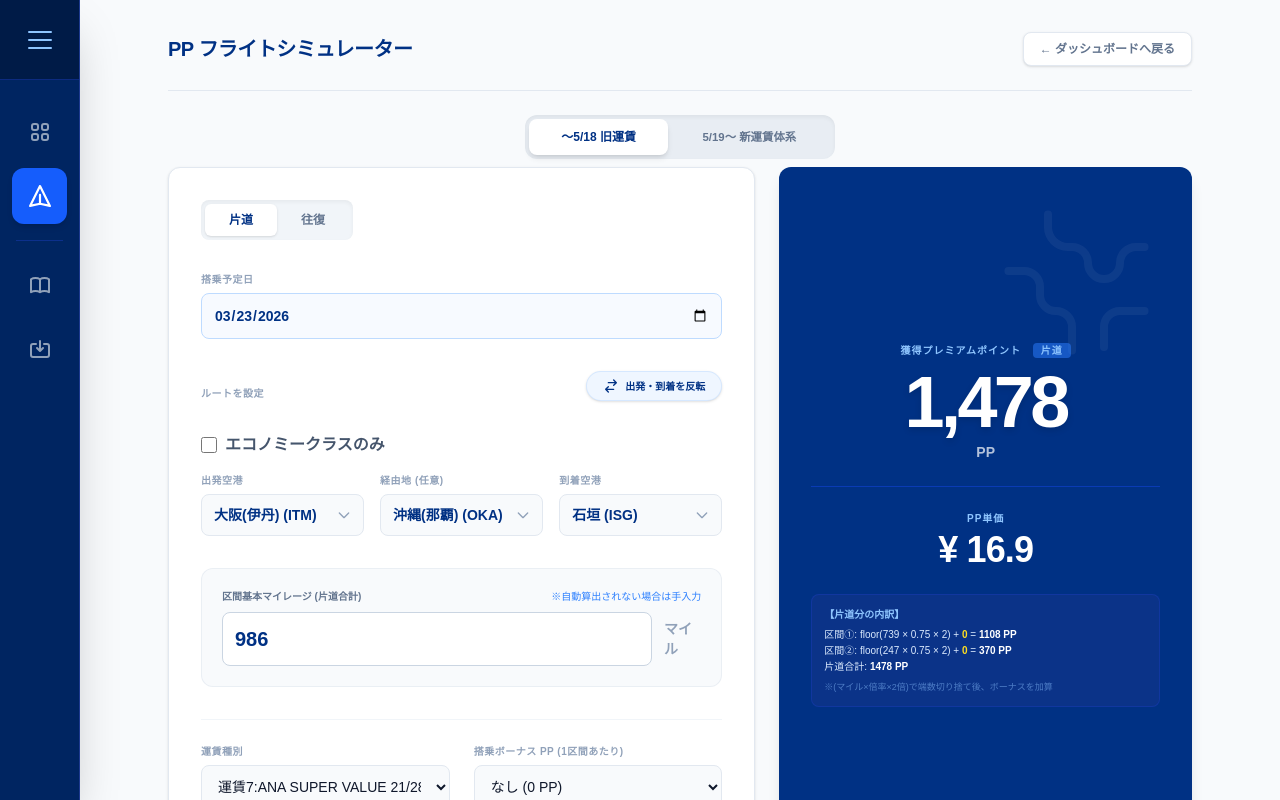
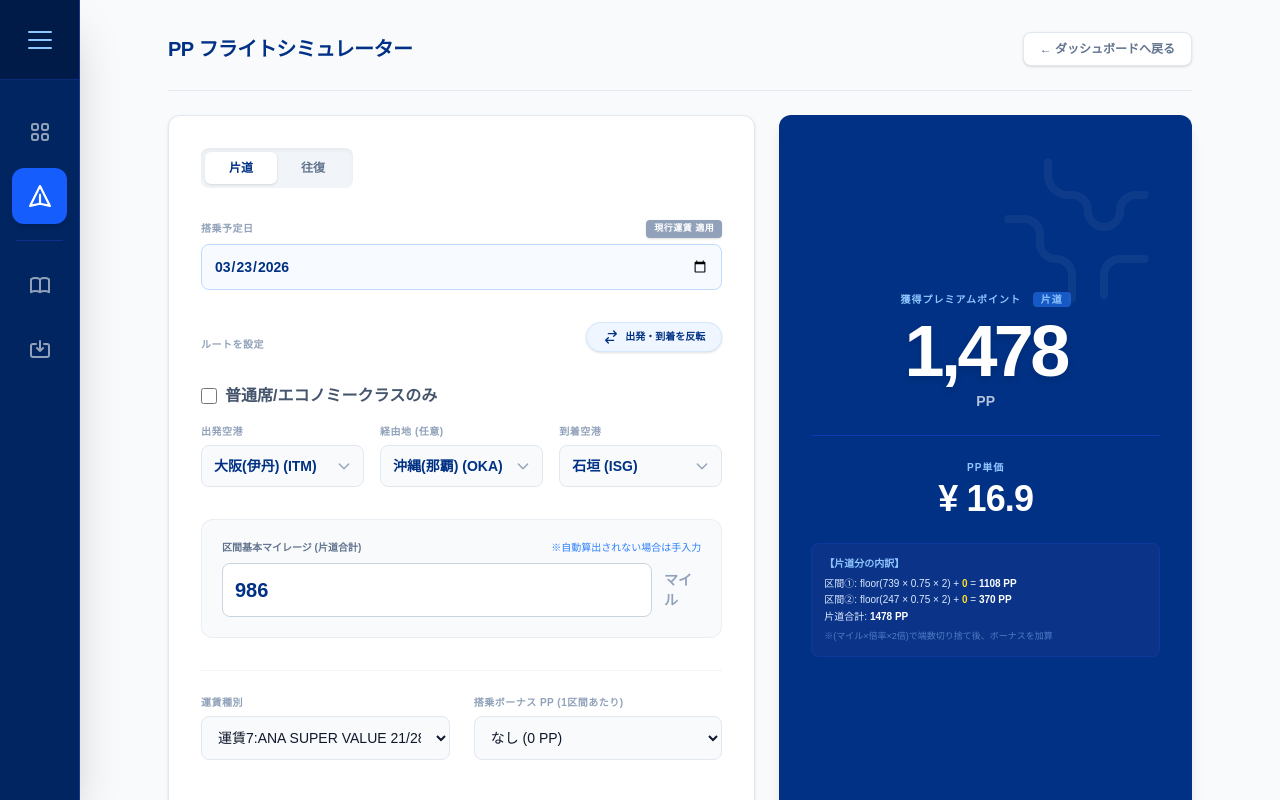
Before and after one commit to youyou611/ana-sfc-tracker, a Next.js app: page /flight in a window 1280 px wide. Shown: the top 800 px of the page. Built offline with nearby package versions, Linux system fonts and the light colour scheme.

Commit message:
update all changes

```diff
--- a/app/flight/page.tsx
+++ b/app/flight/page.tsx
@@ -81,13 +81,14 @@ export default function FlightCalculator() {
   const [date, setDate] = useState(today);
   const [returnDate, setReturnDate] = useState(today);
 
-  const [isNewFare, setIsNewFare] = useState(false);
+  // ★ 自動判定: 2026-05-19以降なら新運賃とする
+  const isNewFare = new Date(date) >= new Date("2026-05-19");
+
   const [origin, setOrigin] = useState("ITM");
   const [via, setVia] = useState("OKA");
   const [destination, setDestination] = useState("ISG");
 
   const [manualDistance, setManualDistance] = useState<number>(0);
-  // デフォルト運賃をプレミアム系にしやすいよう調整
   const [fareKey, setFareKey] = useState("old_fare7");
   const [boardingBonus, setBoardingBonus] = useState(400);
   const [ticketPrice, setTicketPrice] = useState(25000);
@@ -117,7 +118,7 @@ export default function FlightCalculator() {
     return isNewFare ? "p_c" : "old_fare7";
   };
 
-  // 運賃定義：ANA新運賃体系（2025年5月19日～）
+  // 運賃定義：ANA新運賃体系（2025年5月19日～） ※表示ラベルも一部調整
   const fareTypes: { [key: string]: { label: string, rate: number, bonus: number, classType: "first" | "economy" } } = isNewFare ? {
     "p_a": { label: "運賃A:ファーストクラス フレックス/Biz (150%)", rate: 1.50, bonus: 400, classType: "first" },
     "p_b": { label: "運賃B:ファーストクラス スタンダード (130%)", rate: 1.30, bonus: 400, classType: "first" },
@@ -162,14 +163,23 @@ export default function FlightCalculator() {
     setBoardingBonus(fare?.bonus || 0);
   }, [fareKey, isNewFare]);
 
+  // 日付の変更などで運賃体系が変わった場合、適切なデフォルト値に切り替える
   useEffect(() => {
     const available = getAvailableFareKeys();
     if (available.length > 0 && !available.includes(fareKey)) {
-      setFareKey(available[0]);
+      // 切り替わった際、よく使われる運賃をデフォルト選択にする
+      let defaultKey = available[0];
+      if (isNewFare) {
+        defaultKey = isFirstClassOnly ? "p_c" : "e_i"; // シンプル系
+      } else {
+        defaultKey = isFirstClassOnly ? "old_fare2" : "old_fare7"; // VALUE PREMIUM / SUPER VALUE
+      }
+      if (!available.includes(defaultKey)) defaultKey = available[0];
+
+      setFareKey(defaultKey);
     }
   }, [isFirstClassOnly, isNewFare, fareKey]);
 
-  // PP計算ロジック（修正済：2倍してから切り捨て）
   const calculateBasePP = () => {
     const defaultKey = getDefaultFareKey();
     const fare = fareTypes[fareKey] || fareTypes[defaultKey];
@@ -177,23 +187,15 @@ export default function FlightCalculator() {
     const dist1 = getDistance(origin, via);
     const dist2 = getDistance(via, destination);
 
-    // 計算ロジック変更:
-    // 従来: floor(マイル * 倍率) * 2  → 2172PP (1足りない)
-    // 修正: floor(マイル * 倍率 * 2)  → 2173PP (正解)
-    // ※ANA国内線は一律2倍のため、先に2倍してから端数処理を行うことで整合します
-
     if (via) {
       if (manualDistance === dist1 + dist2) {
-        // 区間ごとに計算
         const pp1 = Math.floor(dist1 * fare.rate * 2) + boardingBonus;
         const pp2 = Math.floor(dist2 * fare.rate * 2) + boardingBonus;
         return pp1 + pp2;
       } else {
-        // 手動距離入力時もボーナスは2回分
         return Math.floor(manualDistance * fare.rate * 2) + (boardingBonus * 2);
       }
     } else {
-      // 直行便
       return Math.floor(manualDistance * fare.rate * 2) + boardingBonus;
     }
   };
@@ -201,15 +203,6 @@ export default function FlightCalculator() {
   const basePP = calculateBasePP();
   const totalPP = tripType === "roundtrip" ? basePP * 2 : basePP;
   const ppUnitPrice = totalPP > 0 ? (ticketPrice / totalPP).toFixed(1) : "0.0";
-
-  const switchToOldFare = () => {
-    setIsNewFare(false);
-    setFareKey(isFirstClassOnly ? "old_fare1" : "old_fare5");
-  };
-  const switchToNewFare = () => {
-    setIsNewFare(true);
-    setFareKey(isFirstClassOnly ? "p_a" : "e_d");
-  };
 
   const handleSwapRoute = () => {
     const tempOrigin = origin;
@@ -290,17 +283,6 @@ export default function FlightCalculator() {
           </Link>
         </header>
 
-        <div className="flex justify-center mb-2">
-          <div className="bg-slate-200/70 p-1 rounded-xl inline-flex relative shadow-inner w-full md:w-auto">
-            <button onClick={switchToOldFare} className={`flex-1 md:flex-none relative z-10 px-8 py-2.5 text-xs font-bold rounded-lg transition-all duration-300 ${!isNewFare ? 'text-[#003184] bg-white shadow-md transform scale-100' : 'text-slate-500 hover:text-slate-700 scale-95'}`}>
-              〜5/18 旧運賃
-            </button>
-            <button onClick={switchToNewFare} className={`flex-1 md:flex-none relative z-10 px-8 py-2.5 text-xs font-bold rounded-lg transition-all duration-300 ${isNewFare ? 'text-[#003184] bg-white shadow-md transform scale-100' : 'text-slate-500 hover:text-slate-700 scale-95'}`}>
-              5/19〜 新運賃体系
-            </button>
-          </div>
-        </div>
-
         <div className="grid grid-cols-1 md:grid-cols-12 gap-6">
           <div className="md:col-span-7 bg-white rounded-xl p-6 md:p-8 border border-slate-200 shadow-sm space-y-8">
 
@@ -315,8 +297,12 @@ export default function FlightCalculator() {
 
             <div className="flex flex-col md:flex-row gap-4">
               <div className="flex-1">
-                <label className="text-[10px] font-bold text-slate-400 mb-1.5 block uppercase tracking-wider text-[#003184]">
-                  {tripType === "roundtrip" ? "往路 (行き) 搭乗日" : "搭乗予定日"}
+                {/* ★ 変更箇所: 日付によって新旧どちらが適用されているかバッジで表示 */}
+                <label className="text-[10px] font-bold text-slate-400 mb-1.5 flex items-center justify-between uppercase tracking-wider text-[#003184]">
+                  <span>{tripType === "roundtrip" ? "往路 (行き) 搭乗日" : "搭乗予定日"}</span>
+                  <span className={`px-2 py-0.5 rounded text-[9px] text-white shadow-sm ${isNewFare ? 'bg-emerald-500' : 'bg-slate-400'}`}>
+                    {isNewFare ? '新運賃体系 適用' : '現行運賃 適用'}
+                  </span>
                 </label>
                 <input
                   type="date"
@@ -351,9 +337,10 @@ export default function FlightCalculator() {
             </div>
 
             <div className="flex flex-col md:flex-row md:items-center md:justify-start gap-4 mb-4">
-              <label className="inline-flex items-center gap-2 text-sm md:text-base font-bold text-slate-600">
-                <input type="checkbox" className="h-4 w-4" checked={isFirstClassOnly} onChange={(e) => setIsFirstClassOnly(e.target.checked)} />
-                {isFirstClassOnly ? "ファーストクラスのみ" : "エコノミークラスのみ"}
+              <label className="inline-flex items-center gap-2 text-sm md:text-base font-bold text-slate-600 cursor-pointer">
+                <input type="checkbox" className="h-4 w-4 rounded text-blue-600 focus:ring-blue-500" checked={isFirstClassOnly} onChange={(e) => setIsFirstClassOnly(e.target.checked)} />
+                {/* ★ 変更箇所: 新運賃ならファースト、旧運賃ならプレミアムと動的に表示変更 */}
+                {isFirstClassOnly ? (isNewFare ? "ファーストクラスのみ" : "プレミアムクラスのみ") : "普通席/エコノミークラスのみ"}
               </label>
             </div>
 
@@ -385,6 +372,7 @@ export default function FlightCalculator() {
                 <label className="text-[10px] font-bold text-slate-400 mb-1.5 block uppercase tracking-wider">搭乗ボーナス PP (1区間あたり)</label>
                 <select className="w-full bg-slate-50 border border-slate-200 rounded-lg p-3 text-sm font-medium focus:ring-2 focus:ring-blue-500 outline-none" value={boardingBonus} onChange={(e) => setBoardingBonus(Number(e.target.value))}>
                   <option value={0}>なし (0 PP)</option>
+                  <option value={100}>100 PP</option>
                   <option value={200}>200 PP (乗継等)</option>
                   <option value={400}>あり (400 PP)</option>
                 </select>
@@ -440,7 +428,6 @@ export default function FlightCalculator() {
               <svg xmlns="http://www.w3.org/2000/svg" className="h-5 w-5 ml-2 transform group-hover:translate-x-1 transition-transform" fill="none" viewBox="0 0 24 24" stroke="currentColor"><path strokeLinecap="round" strokeLinejoin="round" strokeWidth={2.5} d="M14 5l7 7m0 0l-7 7m7-7H3" /></svg>
             </button>
           </div>
-
         </div>
       </div>
     </div>
```
